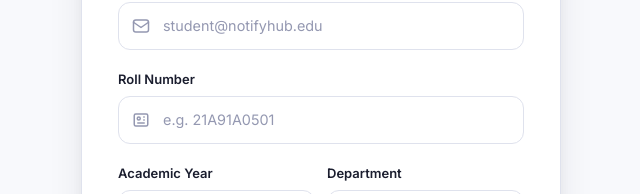
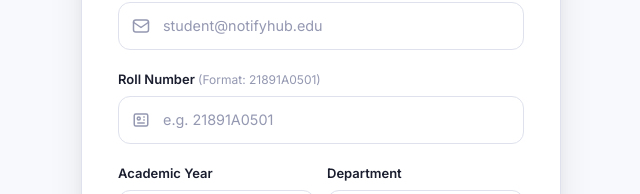
Before and after one commit to haneefmohammad757/NotifyHub, a React (Vite) app: page /register in a window 1280 px wide. Shown: the part 383-577 px from the top of the page, without its empty margins (319-959 px from the left). Built offline with nearby package versions, Linux system fonts and the light colour scheme; no server answers.

Commit message:
roll number formatted

```diff
--- a/src/pages/RegisterPage.jsx
+++ b/src/pages/RegisterPage.jsx
@@ -101,9 +101,17 @@ export default function RegisterPage() {
       return;
     }
 
+    const cleanedRoll = rollNo.trim().toUpperCase();
+    const ROLL_NO_REGEX = /^[0-9]{2}89[15]A[0-9]{4}$/;
+
+    if (!ROLL_NO_REGEX.test(cleanedRoll)) {
+      setError('Invalid Roll Number format. Example: 21891A0501 (Format: [Year][89][1 or 5][A][4 digits]).');
+      return;
+    }
+
     setSubmitting(true);
     try {
-      await register(name.trim(), email.trim(), password, rollNo.trim(), year, department);
+      await register(name.trim(), email.trim(), password, cleanedRoll, year, department);
       navigate('/student', { replace: true });
     } catch (err) {
       setError(err.message || 'Registration failed.');
@@ -174,16 +182,19 @@ export default function RegisterPage() {
 
             {/* Roll Number */}
             <div className="auth-field">
-              <label className="auth-field__label" htmlFor="reg-roll">Roll Number</label>
+              <label className="auth-field__label" htmlFor="reg-roll">
+                Roll Number <span style={{ fontWeight: 'normal', color: 'var(--auth-text-dim)', fontSize: '0.75rem' }}>(Format: 21891A0501)</span>
+              </label>
               <div className="auth-field__input-wrapper">
                 <span className="auth-field__input-icon"><IconId /></span>
                 <input
                   id="reg-roll"
                   className="auth-field__input"
                   type="text"
-                  placeholder="e.g. 21A91A0501"
+                  placeholder="e.g. 21891A0501"
                   value={rollNo}
-                  onChange={(e) => setRollNo(e.target.value)}
+                  onChange={(e) => setRollNo(e.target.value.toUpperCase().slice(0, 10))}
+                  maxLength={10}
                   required
                 />
               </div>
```
Also changed, not shown: 1 other file (tests, documents, lock files or other folders).
